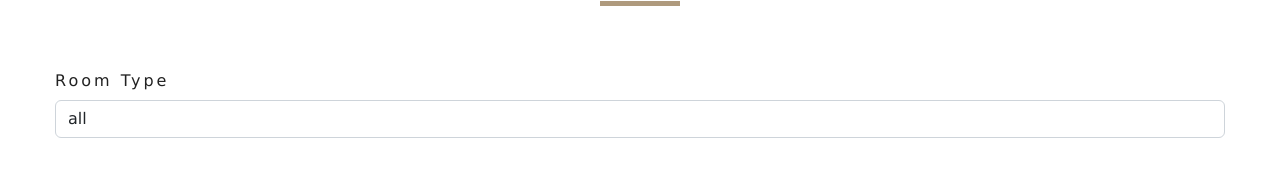
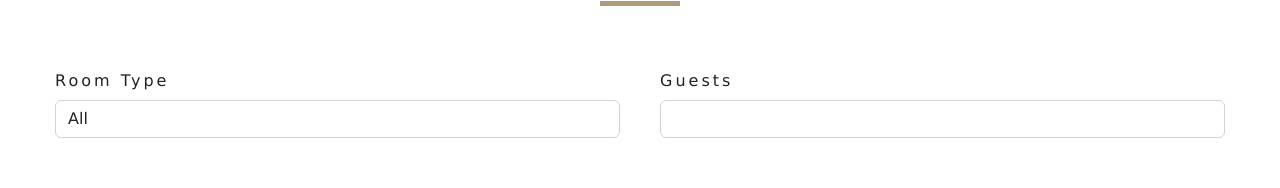
Before and after one commit to Can-Bin/React-Hotel-Website-Project, a React (Create React App) app: page /rooms in a window 1280 px wide. Shown: the part 749-937 px from the top of the page. Built offline with nearby package versions, Linux system fonts and the light colour scheme.

Commit message:
guest capacity bar added

```diff
--- a/src/Context.js
+++ b/src/Context.js
@@ -33,7 +33,7 @@ const RoomContextProvider = (props) => {
             maxPrice,
             maxSize,
         })
-        console.log(rooms);
+        console.log();
 
 
     }, [])
@@ -59,28 +59,35 @@ const RoomContextProvider = (props) => {
       const handleChange = (e) => {
         const target = e.target;
         const value = e.type === "checkbox" ? target.checked : target.value;
-        const name = e.target.name
+        const name = target.name
         console.log(name, value);
 
         setState(
           {
             [name]:value
-          },
-          filterRooms
+          }
+
         )
-
       }
 
-      const filterRooms = () => {
-        // let {rooms, type, capacity,price, minSize, maxSize,breakfast,pets} = state
-        // let tempRooms = [...rooms];
-        // if(type !== "all"){
-        //   tempRooms = tempRooms.filter(room => room.type === type)
-        // }
-        // setState({
-        //       })
-        console.log("hello");
-      }
+      useEffect(() => {
+        const filterRooms = () => {
+          let {rooms, type, capacity,price, minSize, maxSize,breakfast,pets} = state
+          let tempRooms = [...rooms];
+          if(type !== "all"){
+            let tempRooms = tempRooms.filter(room => room.type === type)
+          }
+          setState({
+            sortedRooms: tempRooms
+          })
+          // console.log(state);
+
+        }
+      }, [state.name])
+
+
+
+
     return(
         <div>
             <RoomContext.Provider value={{state, getRoom,handleChange }}>
--- a/src/components/RoomFilter.js
+++ b/src/components/RoomFilter.js
@@ -14,8 +14,14 @@ const RoomFilter = ({rooms}) => {
   const {type, capacity, price, minPrice, maxPrice, minSize, maxSize, breakfast, pets} = state
   let types = getUnique(rooms)
   types = ["all",...types];
-  types = types.map((item,index) => {
+  types = types?.map((item,index) => {
     return <option value={item} key={index}>{item}</option>
+  })
+
+  let people = getUnique(rooms);
+  people = people.map((item,index) => {
+    return
+    <option key={index} value={item}>{item}</option>
   })
   return (
     <div className='filter-container'>
@@ -25,7 +31,19 @@ const RoomFilter = ({rooms}) => {
         <div className="form-group">
           <label htmlFor="type">room type</label>
           <select name="type" id="type" value={type} className="form-control" onChange={handleChange}>
-            {types}
+            <option value="all">All</option>
+            <option value="single">Single</option>
+            <option value="double">Double</option>
+            <option value="family">Family</option>
+            <option value="presidential">Presidential</option>
+          </select>
+        </div>
+        {/* end select type */}
+        {/* guests */}
+        <div className="form-group">
+          <label htmlFor="capacity">Guests </label>
+          <select name="capacity" id="capacity" value={capacity} className="form-control" onChange={handleChange}>
+            {people}
           </select>
         </div>
         {/* end select type */}
--- a/src/components/RoomList.js
+++ b/src/components/RoomList.js
@@ -3,19 +3,11 @@ import React from 'react'
 
 const RoomList = ({rooms}) => {
 
-
-  if(rooms.length === 0){
-  return (
-    <div className='empty-search'>
-      <h3>unfortunately no rooms matched your search parameters</h3>
-    </div>
-    )
-  }
     return(
       <div className="roomsList">
         <div className="roomslist-center">
           {
-            rooms.map((item) => {
+            rooms?.map((item) => {
               return (
                 <Room key={item.id} room={item}/>
               )
@@ -24,6 +16,7 @@ const RoomList = ({rooms}) => {
         </div>
       </div>
     )
+  }
 
 
 
@@ -48,6 +41,6 @@ const RoomList = ({rooms}) => {
 //       )
 //     )
 
-}
+
 
 export default RoomList
```
